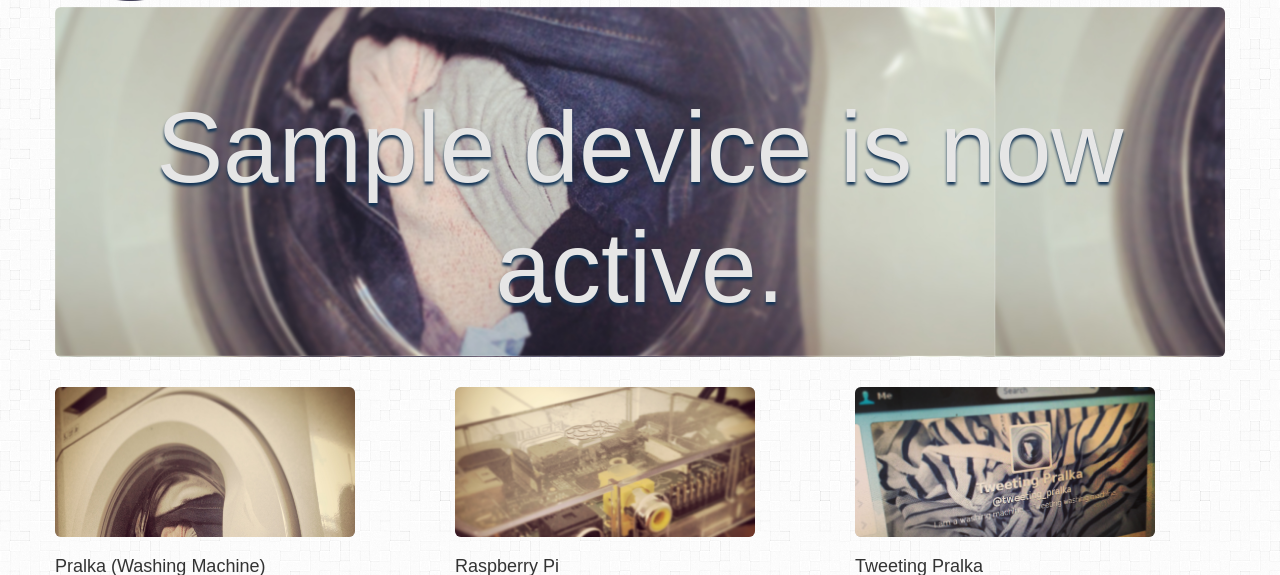
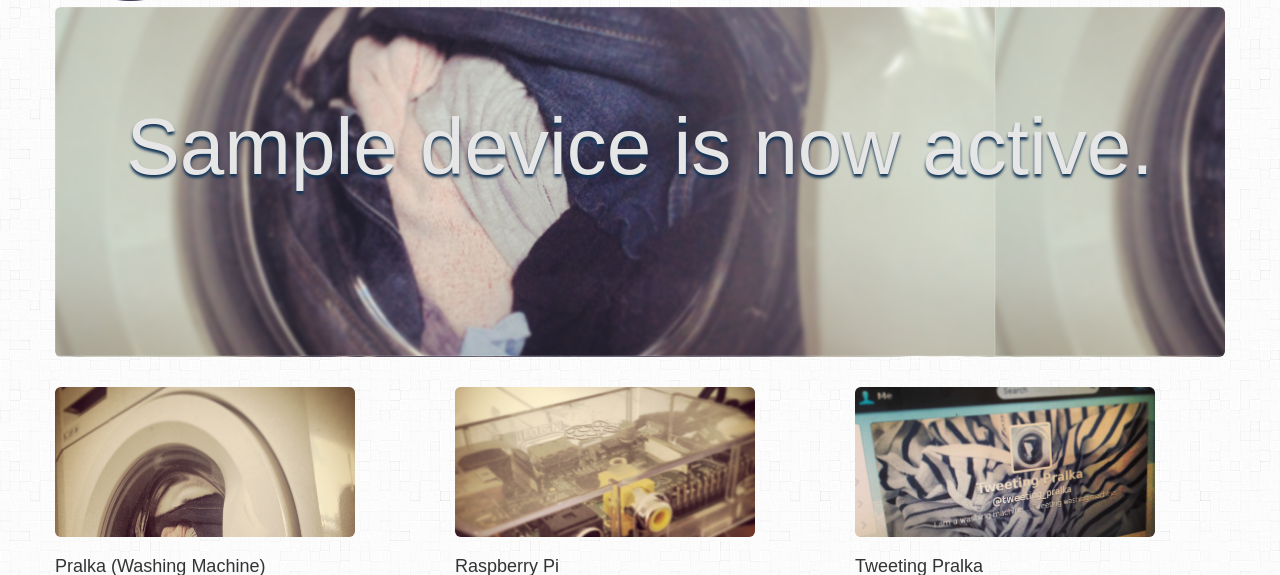
Before and after one commit to aklapcin/beko_server, a Flask app: page / in a window 1280 px wide. Shown: the part 153-728 px from the top of the page. Run offline with Flask 2, Linux system fonts and the light colour scheme; tables that the repository leaves empty hold one stand-in row (values such as "Sample post"); some libraries are stand-ins or nearby versions; some web fonts are replaced.

Commit message:
css not good

```diff
--- a/src/web/pralka_server/pralka_server/models.py
+++ b/src/web/pralka_server/pralka_server/models.py
@@ -73,7 +73,7 @@ class Device(db.Model):
     def set_token(self):
         if self.token is None:
             randint = random.getrandbits(128)
-            self.token = str(uuid.uuid(int=randint))
+            self.token = str(uuid.uuid4())
 
     def last_record(self, before=None):
         records = StateRecord.query.filter_by(device_id=self.id)
--- a/src/web/pralka_server/pralka_server/static/css/app.css
+++ b/src/web/pralka_server/pralka_server/static/css/app.css
@@ -165,7 +165,7 @@ h1.entry-title, h2.entry-title a {
 
 	font-family: 'Droid Sans', sans-serif;
 	text-shadow: 0 3px 3px #123456;
-	font-size: 100px;
+	font-size: 80px;
 	line-height: 120px;
 	font-style: bold;
 	color: #E6E6E6;
```
